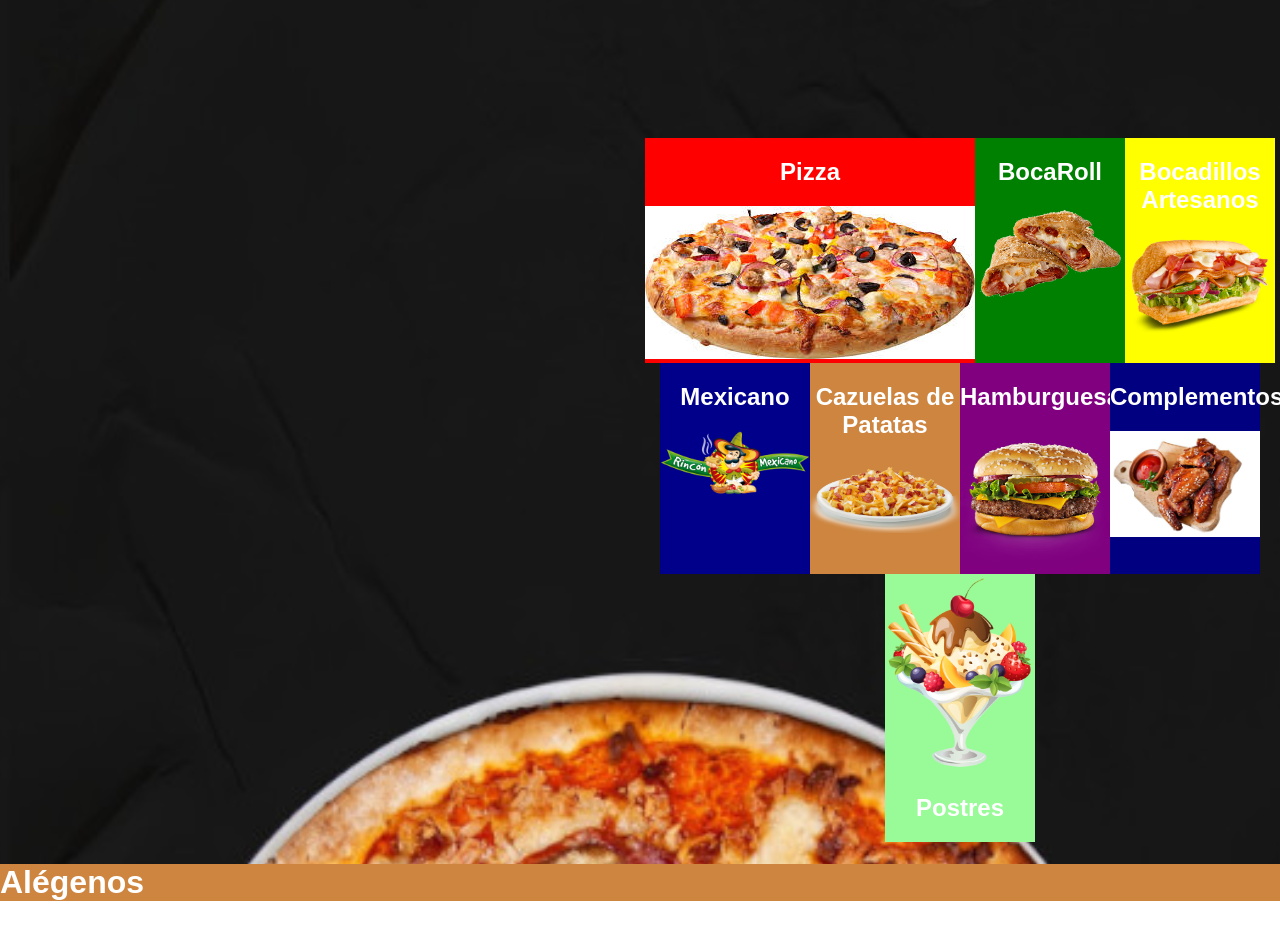
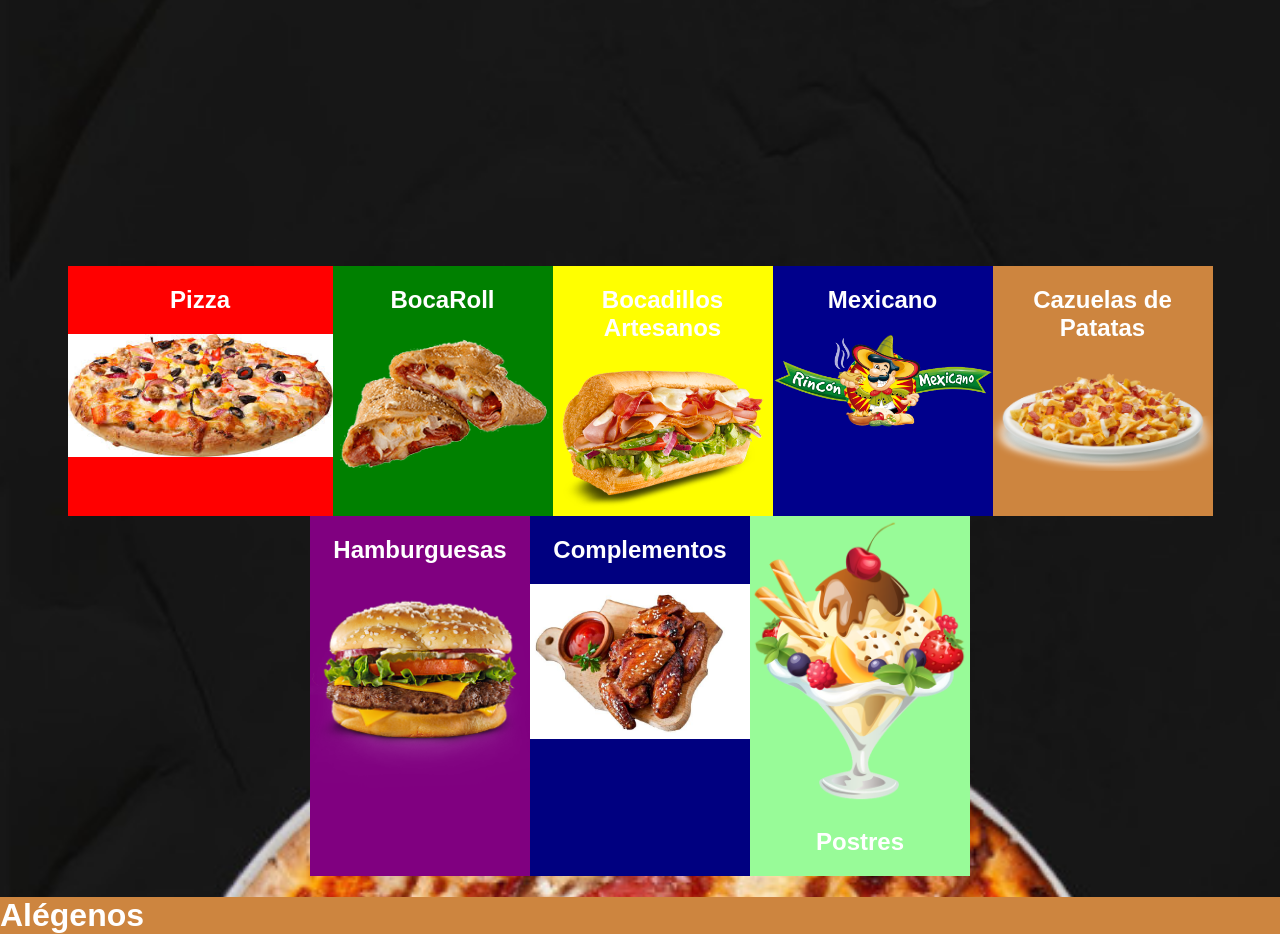
Before and after one commit to FJmonge00/PizzeriaParchis, a plain HTML site: page html/Productos.html in a window 1280 px wide. Shown: the part 400-1334 px from the top of the page. Before the commit the page ends 1301 px from the top, so only its background shows below. Drawn offline with Linux system fonts and the light colour scheme.

Commit message:
estetica general

```diff
--- a/style.css
+++ b/style.css
@@ -80,42 +80,44 @@ header {
     justify-content: center;
   }
 .ContenedorProductos {
+  margin-top: 10%;
   text-align: center;
   display: flex;
   flex-wrap: wrap;
   justify-content: center;
-  margin-left: 50%;
+  /* margin-left: 50%; */
 }
 .Pizza {
   background-color: red;
+  width: 265px;
 }
 .BRoll {
   background-color: green;
-  width: 150px;
+  width: 220px;
 }
 .BArte {
   background-color: yellow;
-  width: 150px;
+  width: 220px;
 }
 .Mexi {
   background-color: darkblue;
-  width: 150px;
+  width: 220px;
 }
 .Cazu {
   background-color: peru;
-  width: 150px;
+  width: 220px;
 }
 .Hambu {
   background-color: purple;
-  width: 150px;
+  width: 220px;
 }
 .Comple {
   background-color: navy;
-  width: 150px;
+  width: 220px;
 }
 .Postre {
   background-color: palegreen;
-  width: 150px;
+  width: 220px;
 }
 /* Menu Movil */
 #nav-menu-pc{
```
